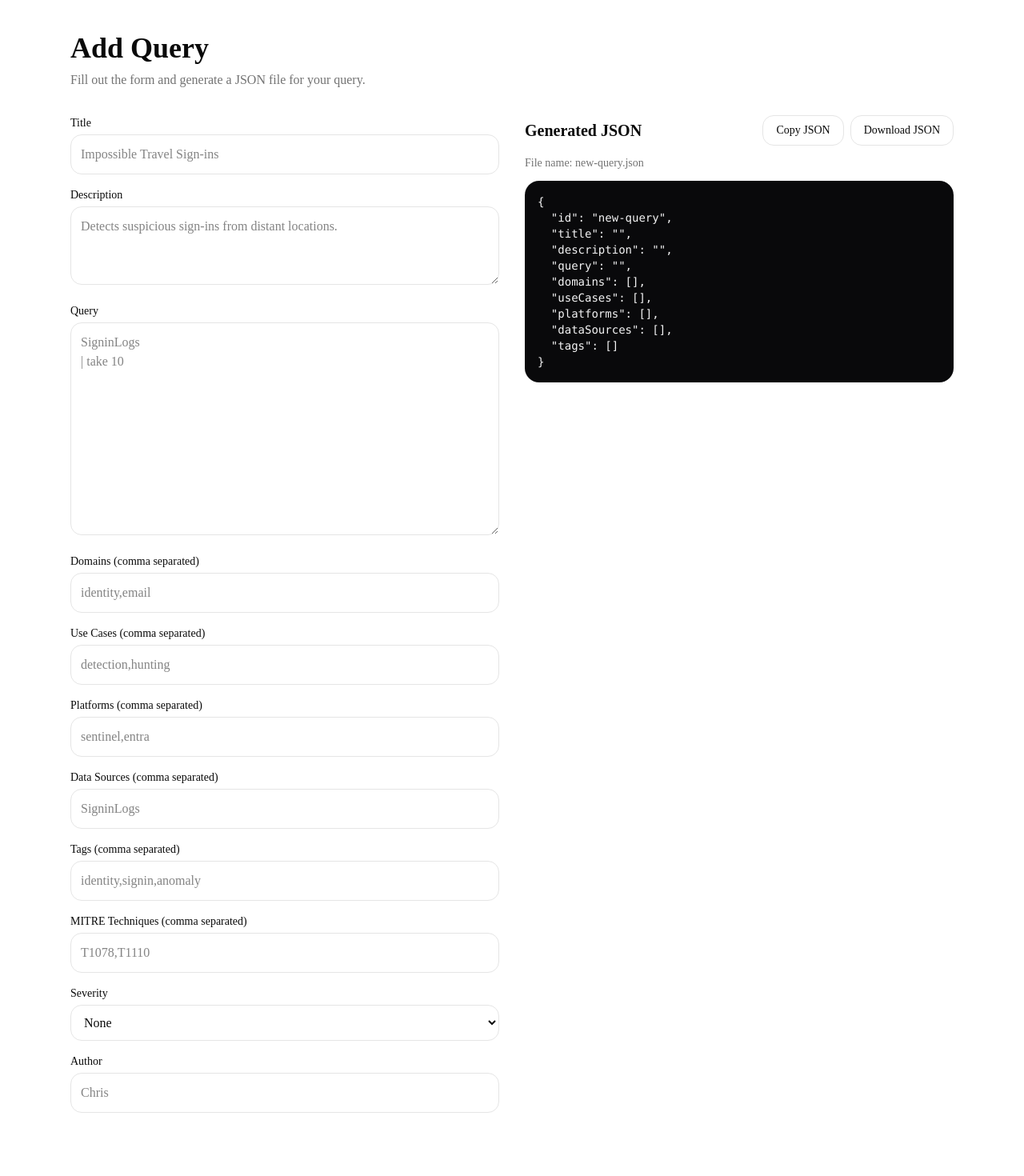
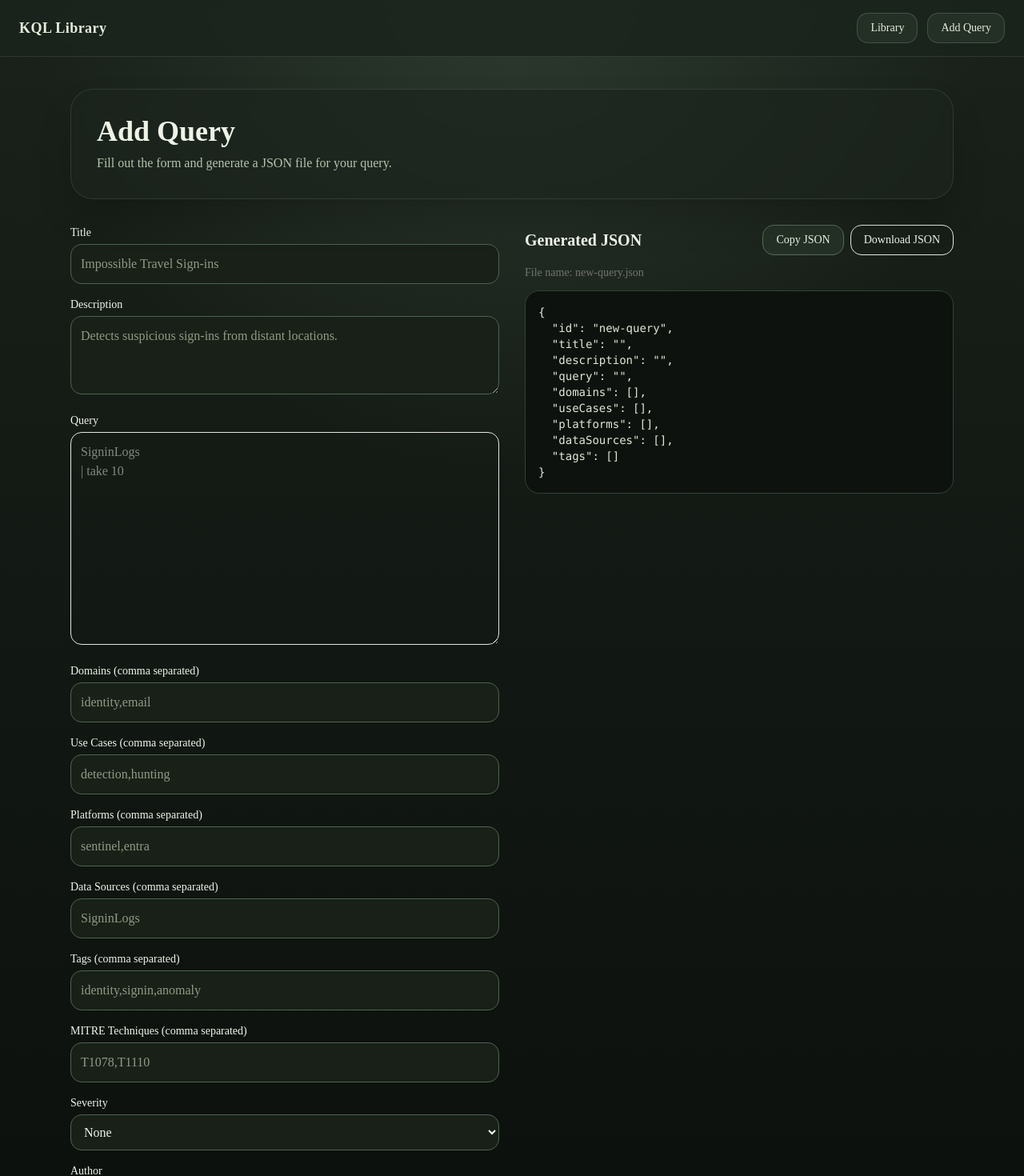
Before and after one commit to Chris-DiCarlo/kql-library, a Next.js app: page /add-query in a window 1280 px wide. Shown: the top 1470 px of the page at 80% size. Before the commit the page ends 1431 px from the top, so only its background shows below. Built offline with nearby package versions, Linux system fonts and the light colour scheme.

Commit message:
Add nav and hunter green styling

```diff
--- a/app/add-query/page.tsx
+++ b/app/add-query/page.tsx
@@ -82,17 +82,19 @@ export default function AddQueryPage() {
 
   return (
     <main className="mx-auto max-w-6xl px-6 py-10">
-      <h1 className="mb-2 text-4xl font-bold">Add Query</h1>
-      <p className="mb-8 text-muted-foreground">
-        Fill out the form and generate a JSON file for your query.
-      </p>
+<div className="mb-8 rounded-[28px] border border-white/10 bg-[#1c241d]/70 p-8 shadow-2xl backdrop-blur">
+  <h1 className="mb-2 text-4xl font-bold text-[#eef3e7]">Add Query</h1>
+  <p className="text-[#b8c3ad]">
+    Fill out the form and generate a JSON file for your query.
+  </p>
+</div>
 
       <div className="grid gap-8 lg:grid-cols-2">
         <section className="space-y-4">
           <div>
             <label className="mb-1 block text-sm font-medium">Title</label>
             <input
-              className="w-full rounded-xl border p-3"
+              className="w-full rounded-xl border border-[#4f624f] bg-[#182018] p-3 text-[#eef3e7] placeholder:text-[#8f9b85]"
               value={title}
               onChange={(e) => setTitle(e.target.value)}
               placeholder="Impossible Travel Sign-ins"
@@ -102,7 +104,7 @@ export default function AddQueryPage() {
           <div>
             <label className="mb-1 block text-sm font-medium">Description</label>
             <textarea
-              className="w-full rounded-xl border p-3"
+              className="w-full rounded-xl border border-[#4f624f] bg-[#182018] p-3 text-[#eef3e7] placeholder:text-[#8f9b85]"
               rows={3}
               value={description}
               onChange={(e) => setDescription(e.target.value)}
@@ -126,7 +128,7 @@ export default function AddQueryPage() {
               Domains (comma separated)
             </label>
             <input
-              className="w-full rounded-xl border p-3"
+              className="w-full rounded-xl border border-[#4f624f] bg-[#182018] p-3 text-[#eef3e7] placeholder:text-[#8f9b85]"
               value={domains}
               onChange={(e) => setDomains(e.target.value)}
               placeholder="identity,email"
@@ -138,7 +140,7 @@ export default function AddQueryPage() {
               Use Cases (comma separated)
             </label>
             <input
-              className="w-full rounded-xl border p-3"
+              className="w-full rounded-xl border border-[#4f624f] bg-[#182018] p-3 text-[#eef3e7] placeholder:text-[#8f9b85]"
               value={useCases}
               onChange={(e) => setUseCases(e.target.value)}
               placeholder="detection,hunting"
@@ -150,7 +152,7 @@ export default function AddQueryPage() {
               Platforms (comma separated)
             </label>
             <input
-              className="w-full rounded-xl border p-3"
+              className="w-full rounded-xl border border-[#4f624f] bg-[#182018] p-3 text-[#eef3e7] placeholder:text-[#8f9b85]"
               value={platforms}
               onChange={(e) => setPlatforms(e.target.value)}
               placeholder="sentinel,entra"
@@ -162,7 +164,7 @@ export default function AddQueryPage() {
               Data Sources (comma separated)
             </label>
             <input
-              className="w-full rounded-xl border p-3"
+              className="w-full rounded-xl border border-[#4f624f] bg-[#182018] p-3 text-[#eef3e7] placeholder:text-[#8f9b85]"
               value={dataSources}
               onChange={(e) => setDataSources(e.target.value)}
               placeholder="SigninLogs"
@@ -174,7 +176,7 @@ export default function AddQueryPage() {
               Tags (comma separated)
             </label>
             <input
-              className="w-full rounded-xl border p-3"
+              className="w-full rounded-xl border border-[#4f624f] bg-[#182018] p-3 text-[#eef3e7] placeholder:text-[#8f9b85]"
               value={tags}
               onChange={(e) => setTags(e.target.value)}
               placeholder="identity,signin,anomaly"
@@ -186,7 +188,7 @@ export default function AddQueryPage() {
               MITRE Techniques (comma separated)
             </label>
             <input
-              className="w-full rounded-xl border p-3"
+              className="w-full rounded-xl border border-[#4f624f] bg-[#182018] p-3 text-[#eef3e7] placeholder:text-[#8f9b85]"
               value={mitreTechniques}
               onChange={(e) => setMitreTechniques(e.target.value)}
               placeholder="T1078,T1110"
@@ -196,7 +198,7 @@ export default function AddQueryPage() {
           <div>
             <label className="mb-1 block text-sm font-medium">Severity</label>
             <select
-              className="w-full rounded-xl border p-3"
+              className="w-full rounded-xl border border-[#4f624f] bg-[#182018] p-3 text-[#eef3e7] placeholder:text-[#8f9b85]"
               value={severity}
               onChange={(e) => setSeverity(e.target.value as Severity)}
             >
@@ -210,7 +212,7 @@ export default function AddQueryPage() {
           <div>
             <label className="mb-1 block text-sm font-medium">Author</label>
             <input
-              className="w-full rounded-xl border p-3"
+              className="w-full rounded-xl border border-[#4f624f] bg-[#182018] p-3 text-[#eef3e7] placeholder:text-[#8f9b85]"
               value={author}
               onChange={(e) => setAuthor(e.target.value)}
               placeholder="Chris"
@@ -225,7 +227,7 @@ export default function AddQueryPage() {
               <button
                 type="button"
                 onClick={handleCopy}
-                className="rounded-xl border px-4 py-2 text-sm"
+                className="rounded-xl border border-[#556b57] bg-[#243025] px-4 py-2 text-sm text-[#eef3e7] transition hover:bg-[#314034]"
               >
                 Copy JSON
               </button>
@@ -243,9 +245,9 @@ export default function AddQueryPage() {
             File name: {fileName}
           </div>
 
-          <pre className="overflow-x-auto rounded-2xl bg-zinc-950 p-4 text-sm text-zinc-100">
-            <code>{jsonOutput}</code>
-          </pre>
+<pre className="overflow-x-auto rounded-2xl border border-[#334235] bg-[#0d120e] p-4 text-sm text-[#dfe8d5]">
+  <code>{jsonOutput}</code>
+</pre>
         </section>
       </div>
     </main>
--- a/app/layout.tsx
+++ b/app/layout.tsx
@@ -1,9 +1,37 @@
 import type { Metadata } from "next"
+import Link from "next/link"
 import "./globals.css"
 
 export const metadata: Metadata = {
   title: "KQL Library",
   description: "Searchable KQL query library for detection and hunting",
+}
+
+function TopNav() {
+  return (
+    <header className="sticky top-0 z-50 border-b border-white/10 bg-[#1b241d]/85 backdrop-blur">
+      <div className="mx-auto flex max-w-7xl items-center justify-between px-6 py-4">
+        <Link href="/" className="text-lg font-semibold tracking-wide text-[#e7eddc]">
+          KQL Library
+        </Link>
+
+        <nav className="flex items-center gap-3">
+          <Link
+            href="/"
+            className="rounded-xl border border-[#556b57]/60 bg-[#2a362b]/70 px-4 py-2 text-sm text-[#e7eddc] transition hover:bg-[#334235]"
+          >
+            Library
+          </Link>
+          <Link
+            href="/add-query"
+            className="rounded-xl border border-[#556b57]/60 bg-[#2a362b]/70 px-4 py-2 text-sm text-[#e7eddc] transition hover:bg-[#334235]"
+          >
+            Add Query
+          </Link>
+        </nav>
+      </div>
+    </header>
+  )
 }
 
 export default function RootLayout({
@@ -13,7 +41,12 @@ export default function RootLayout({
 }>) {
   return (
     <html lang="en">
-      <body>{children}</body>
+      <body className="min-h-screen bg-[#111712] text-[#f1f5eb]">
+        <div className="min-h-screen bg-[radial-gradient(circle_at_top,_rgba(88,112,92,0.30),_transparent_35%),linear-gradient(180deg,_#1a221b_0%,_#111712_55%,_#0c100d_100%)]">
+          <TopNav />
+          {children}
+        </div>
+      </body>
     </html>
   )
 }
--- a/app/page.tsx
+++ b/app/page.tsx
@@ -6,14 +6,16 @@ export default function HomePage() {
 
   return (
     <main className="mx-auto max-w-7xl px-6 py-10">
-      <div className="mb-10">
-        <p className="mb-3 text-sm font-medium uppercase tracking-[0.2em] text-muted-foreground">
+      <div className="mb-10 rounded-[28px] border border-white/10 bg-[#1c241d]/70 p-8 shadow-2xl backdrop-blur">
+        <p className="mb-3 text-sm font-medium uppercase tracking-[0.25em] text-[#a9b69c]">
           Detection Library
         </p>
-        <h1 className="text-4xl font-bold tracking-tight sm:text-5xl">
+
+        <h1 className="text-4xl font-bold tracking-tight text-[#eef3e7] sm:text-5xl">
           Searchable KQL Query Library
         </h1>
-        <p className="mt-3 max-w-3xl text-base text-muted-foreground sm:text-lg">
+
+        <p className="mt-4 max-w-3xl text-base text-[#b8c3ad] sm:text-lg">
           Browse KQL queries by domain, use case, platform, tags, and data
           source. Built for identity, email, endpoint, network, and cloud
           investigations.
--- a/components/query-browser.tsx
+++ b/components/query-browser.tsx
@@ -33,18 +33,21 @@ function FilterGroup({
 }) {
   return (
     <div>
-      <h3 className="mb-2 text-xs font-semibold uppercase tracking-wide text-muted-foreground">
+      <h3 className="mb-2 text-xs font-semibold uppercase tracking-wide text-[#9cab91]">
         {title}
       </h3>
       <div className="flex flex-wrap gap-2">
         {options.map((item) => (
           <button key={item} type="button" onClick={() => toggle(item)}>
-            <Badge
-              variant={selected.includes(item) ? "default" : "outline"}
-              className="capitalize"
+            <span
+              className={`inline-flex rounded-full border px-3 py-1 text-sm capitalize transition ${
+                selected.includes(item)
+                  ? "border-[#70886e] bg-[#415540] text-[#eef3e7]"
+                  : "border-[#445443] bg-[#1a221b] text-[#b8c3ad] hover:bg-[#253027]"
+              }`}
             >
               {item}
-            </Badge>
+            </span>
           </button>
         ))}
       </div>
@@ -66,7 +69,7 @@ function CopyButton({ query }: { query: string }) {
     <button
       type="button"
       onClick={handleCopy}
-      className="inline-flex items-center gap-2 rounded-xl border px-3 py-2 text-sm hover:bg-muted"
+      className="inline-flex items-center gap-2 rounded-xl border border-[#556b57] bg-[#243025] px-3 py-2 text-sm text-[#eef3e7] transition hover:bg-[#314034]"
     >
       {copied ? <Check className="h-4 w-4" /> : <Copy className="h-4 w-4" />}
       {copied ? "Copied" : "Copy"}
@@ -82,9 +85,9 @@ export function QueryBrowser({ queries }: Props) {
   const [selectedDataSources, setSelectedDataSources] = useState<string[]>([])
 
   const dataSourceOptions = useMemo(() => {
-    return Array.from(
-      new Set(queries.flatMap((q) => q.dataSources))
-    ).sort((a, b) => a.localeCompare(b))
+    return Array.from(new Set(queries.flatMap((q) => q.dataSources))).sort((a, b) =>
+      a.localeCompare(b)
+    )
   }, [queries])
 
   function toggleValue(
@@ -142,32 +145,26 @@ export function QueryBrowser({ queries }: Props) {
 
   return (
     <div className="grid gap-6 lg:grid-cols-[300px_1fr]">
-      <aside className="space-y-6 rounded-3xl border bg-white p-5 shadow-sm dark:bg-zinc-950">
+      <aside className="space-y-6 rounded-[28px] border border-white/10 bg-[#1c241d]/75 p-5 shadow-2xl backdrop-blur">
         <FilterGroup
           title="Domains"
           options={domainOptions}
           selected={selectedDomains}
-          toggle={(value) =>
-            toggleValue(value, selectedDomains, setSelectedDomains)
-          }
+          toggle={(value) => toggleValue(value, selectedDomains, setSelectedDomains)}
         />
 
         <FilterGroup
           title="Use Cases"
           options={useCaseOptions}
           selected={selectedUseCases}
-          toggle={(value) =>
-            toggleValue(value, selectedUseCases, setSelectedUseCases)
-          }
+          toggle={(value) => toggleValue(value, selectedUseCases, setSelectedUseCases)}
         />
 
         <FilterGroup
           title="Platforms"
           options={platformOptions}
           selected={selectedPlatforms}
-          toggle={(value) =>
-            toggleValue(value, selectedPlatforms, setSelectedPlatforms)
-          }
+          toggle={(value) => toggleValue(value, selectedPlatforms, setSelectedPlatforms)}
         />
 
         <FilterGroup
@@ -189,7 +186,7 @@ export function QueryBrowser({ queries }: Props) {
               setSelectedDataSources([])
               setSearch("")
             }}
-            className="text-sm text-muted-foreground underline underline-offset-4"
+            className="text-sm text-[#9cab91] underline underline-offset-4"
           >
             Clear all filters
           </button>
@@ -198,16 +195,16 @@ export function QueryBrowser({ queries }: Props) {
 
       <section>
         <div className="relative mb-4">
-          <Search className="absolute left-3 top-3.5 h-4 w-4 text-muted-foreground" />
+          <Search className="absolute left-3 top-3.5 h-4 w-4 text-[#8f9b85]" />
           <Input
             placeholder="Search title, tags, table, platform, MITRE, or query text..."
             value={search}
             onChange={(e) => setSearch(e.target.value)}
-            className="h-11 rounded-2xl pl-9"
+            className="h-11 rounded-2xl border-[#445443] bg-[#182018] pl-9 text-[#eef3e7] placeholder:text-[#8f9b85]"
           />
         </div>
 
-        <div className="mb-4 text-sm text-muted-foreground">
+        <div className="mb-4 text-sm text-[#9cab91]">
           {filtered.length} quer{filtered.length === 1 ? "y" : "ies"} found
         </div>
 
@@ -216,22 +213,22 @@ export function QueryBrowser({ queries }: Props) {
             <AccordionItem
               key={item.id}
               value={item.id}
-              className="rounded-2xl border px-4"
+              className="rounded-2xl border border-white/10 bg-[#1a221b]/80 px-4 shadow-lg"
             >
               <AccordionTrigger className="hover:no-underline">
                 <div className="w-full pr-4 text-left">
                   <div className="mb-2 flex flex-wrap items-center gap-2">
-                    <span className="text-base font-semibold">{item.title}</span>
+                    <span className="text-base font-semibold text-[#eef3e7]">
+                      {item.title}
+                    </span>
                     {item.severity && (
-                      <Badge variant="outline" className="capitalize">
+                      <Badge variant="outline" className="capitalize border-[#556b57] text-[#c7d3bc]">
                         {item.severity}
                       </Badge>
                     )}
                   </div>
 
-                  <p className="mb-3 text-sm text-muted-foreground">
-                    {item.description}
-                  </p>
+                  <p className="mb-3 text-sm text-[#b8c3ad]">{item.description}</p>
 
                   <div className="flex flex-wrap gap-2">
                     {item.domains.map((x) => (
@@ -276,7 +273,7 @@ export function QueryBrowser({ queries }: Props) {
                   <CopyButton query={item.query} />
                 </div>
 
-                <pre className="overflow-x-auto rounded-2xl bg-zinc-950 p-4 text-sm text-zinc-100">
+                <pre className="overflow-x-auto rounded-2xl border border-[#334235] bg-[#0d120e] p-4 text-sm text-[#dfe8d5]">
                   <code>{item.query}</code>
                 </pre>
               </AccordionContent>
```
